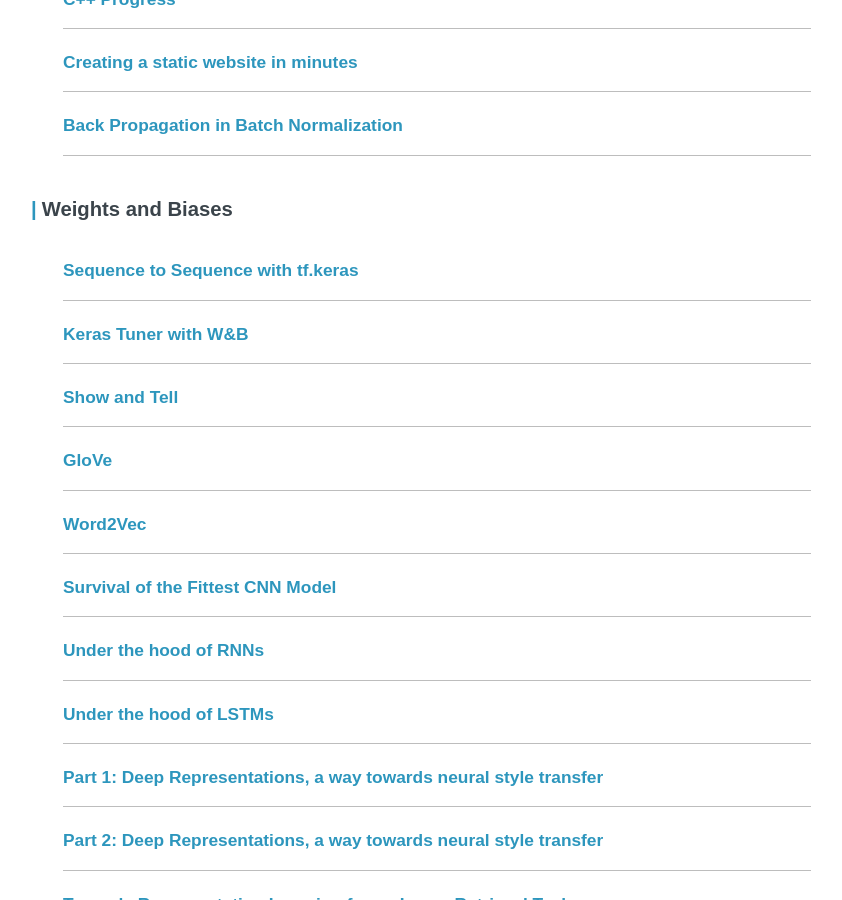
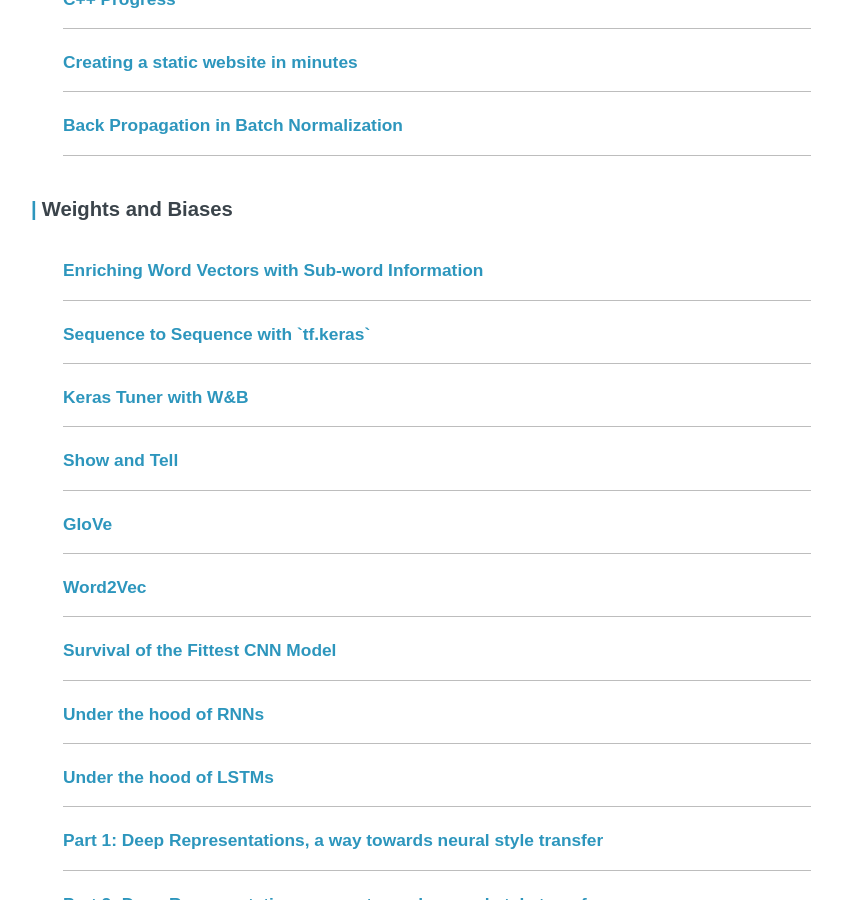
Before and after one commit to ariG23498/ariG23498.github.io, a Jekyll site: the page built from blogs.md, in a window 1280 px wide and 900 px high, scrolled down 448 px. Shown: the whole window, without its empty margins (219-1061 px from the left). Built offline with Jekyll 4.4.1, drawn with Linux system fonts in a browser that asks for light colours.

Commit message:
Update blogs.md

```diff
--- a/blogs.md
+++ b/blogs.md
@@ -18,7 +18,10 @@ permalink: /posts
     </article>
     <h3>Weights and Biases</h3>
     <article class="archive-item">
-        <a class="archive-item-link" href="http://bit.ly/seqtoseq" target="_blank" rel="noopener noreferrer">Sequence to Sequence with tf.keras</a>
+        <a class="archive-item-link" href="http://bit.ly/enrich_sub" target="_blank" rel="noopener noreferrer">Enriching Word Vectors with Sub-word Information</a>
+    </article>
+    <article class="archive-item">
+        <a class="archive-item-link" href="http://bit.ly/seqtoseq" target="_blank" rel="noopener noreferrer">Sequence to Sequence with `tf.keras`</a>
     </article>
     <article class="archive-item">
         <a class="archive-item-link" href="http://bit.ly/keras-tuner" target="_blank" rel="noopener noreferrer">Keras Tuner with W&B</a>
```
